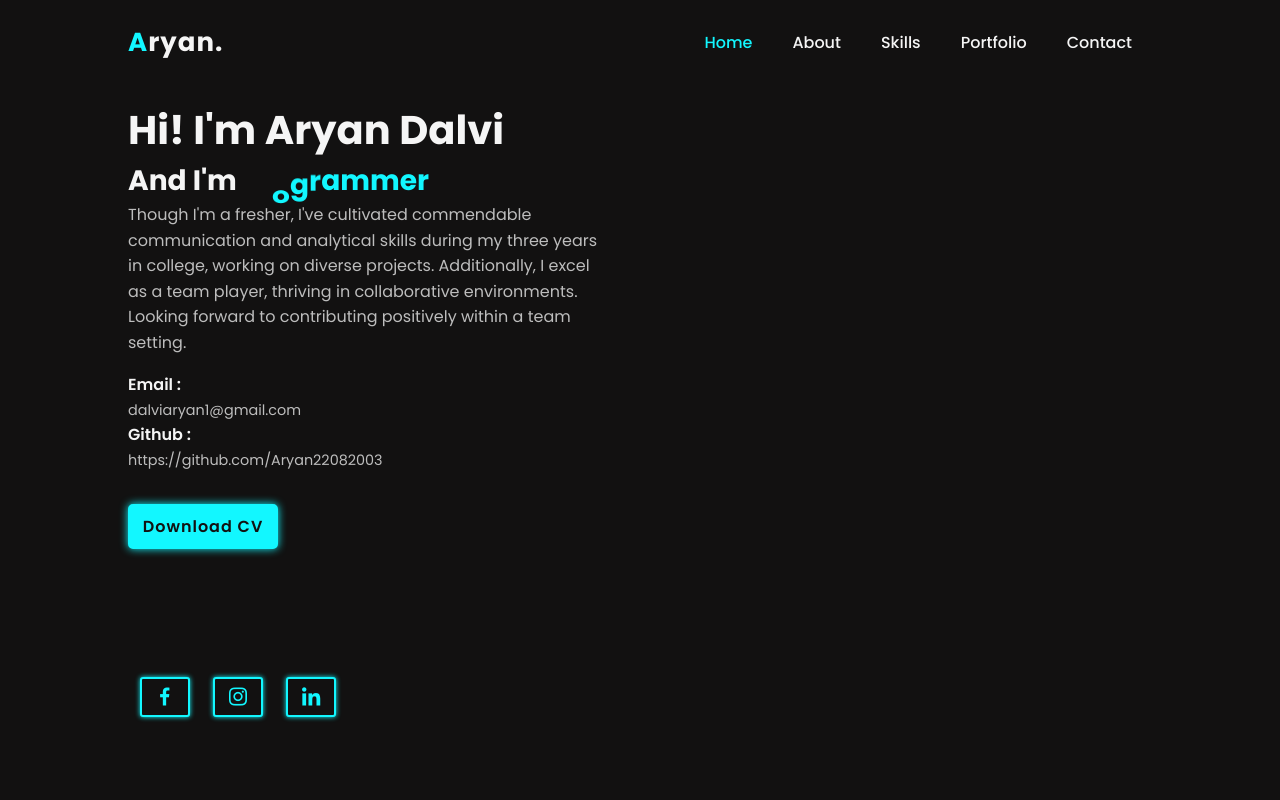
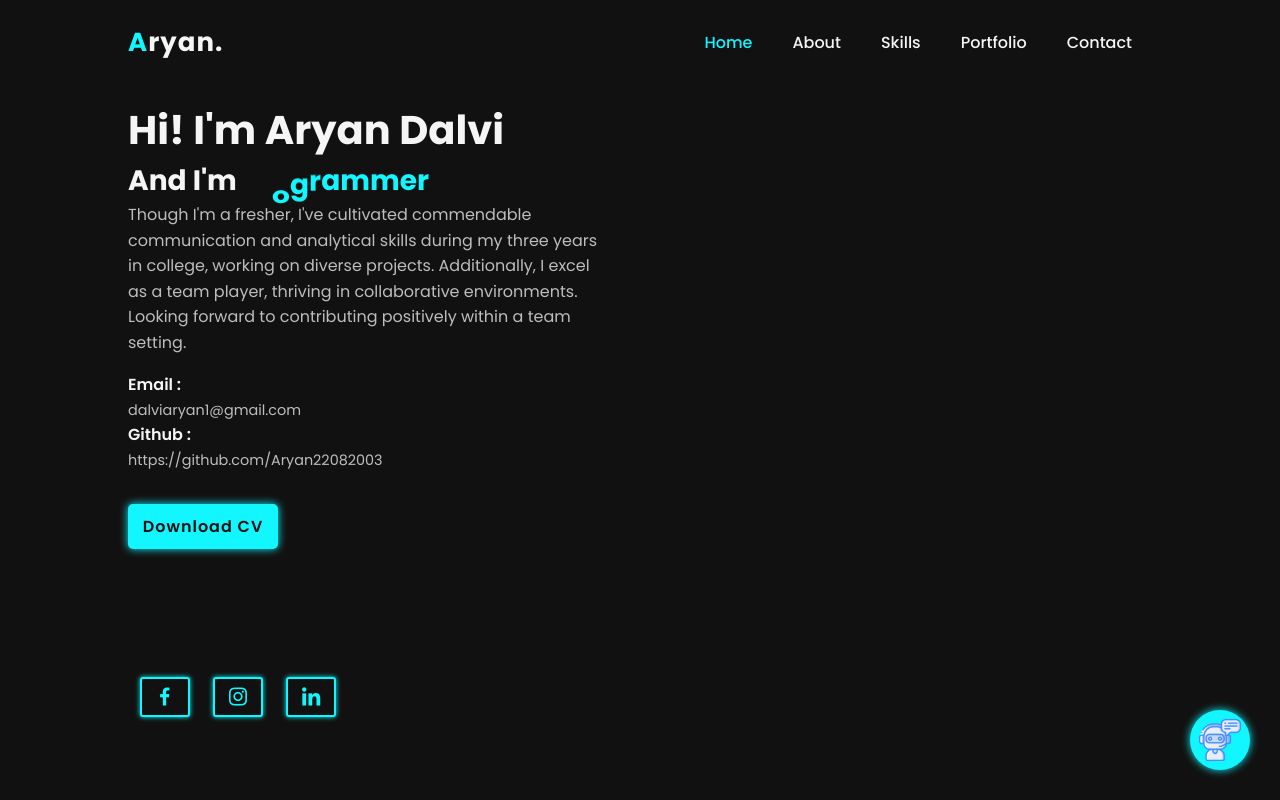
Before and after one commit to Aryan22082003/personal-portfolio, a plain HTML site: page index.html in a window 1280 px wide. Shown: the top 800 px of the page. Drawn offline with nearby package versions, Linux system fonts and the light colour scheme.

Commit message:
chatbot-integration

```diff
--- a/index.html
+++ b/index.html
@@ -439,5 +439,8 @@
 
 <script src="mixitup.min.js"></script>
 <script src="script.js"></script>
+<a href="https://personal-chatbot-new.vercel.app/" target="_blank" class="chatbot-btn">
+    <img src="./img/chatbot.png" alt="Chatbot">
+</a>
 </body>
 </html>
--- a/style.css
+++ b/style.css
@@ -751,7 +751,37 @@ footer a{
 }
 
 
+.chatbot-btn {
+    position: fixed;
+    bottom: 30px;
+    right: 30px;
+    width: 60px;
+    height: 60px;
+    background-color: var(--hover-color);
+    border-radius: 50%;
+    display: flex;
+    justify-content: center;
+    align-items: center;
+    box-shadow: var(--neon-box-shadow);
+    cursor: pointer;
+    z-index: 1000;
+    transition: background-color 0.3s ease;
+    text-decoration: none; /* Remove underline from link */
+}
 
+.chatbot-btn:hover {
+    background-color: #0be7e1;
+}
+
+.chatbot-btn i {
+    color: var(--bg-color);
+    font-size: 28px;
+}
+.chatbot-btn img {
+    width: 70%; /* Adjust size to fit inside the button */
+    height: 70%;
+    object-fit: cover; /* Ensures image keeps aspect ratio and fits well */
+}
 
 
 
```
Also changed, not shown: img/chatbot.png (added).
